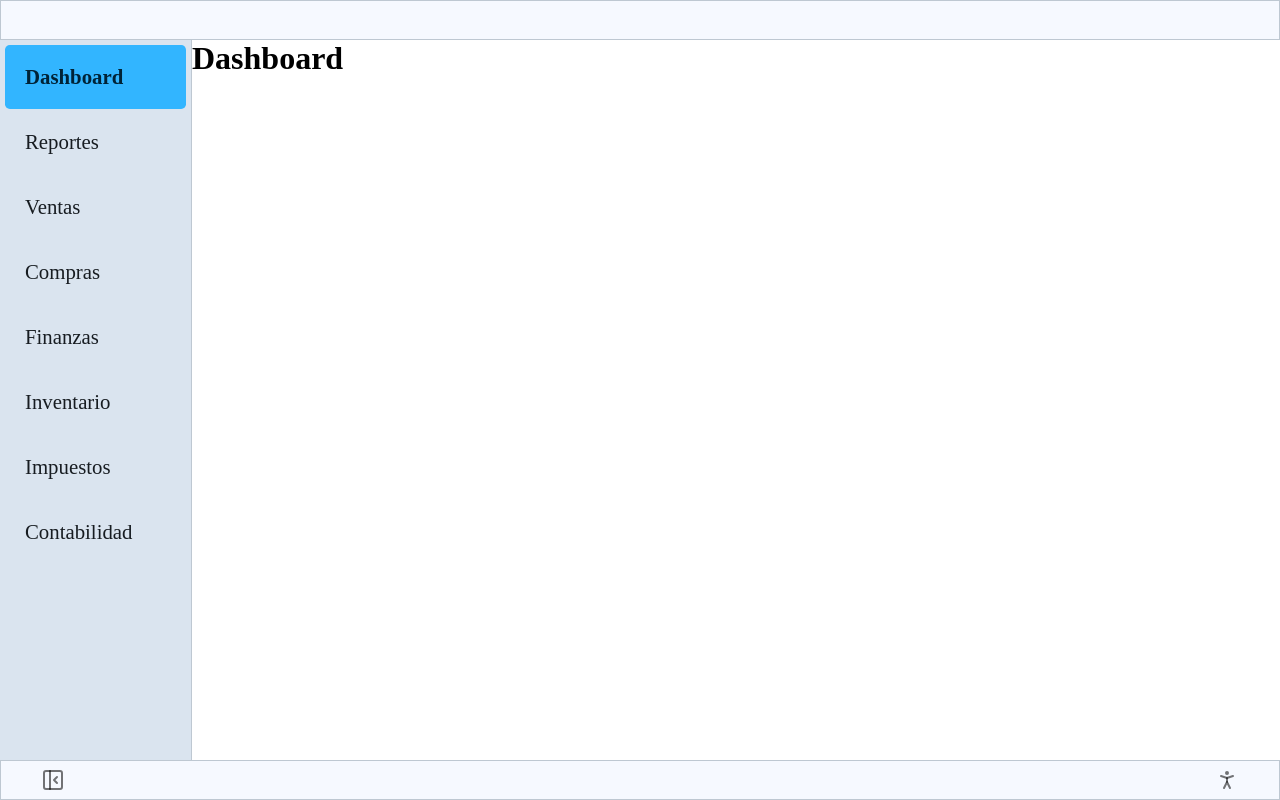
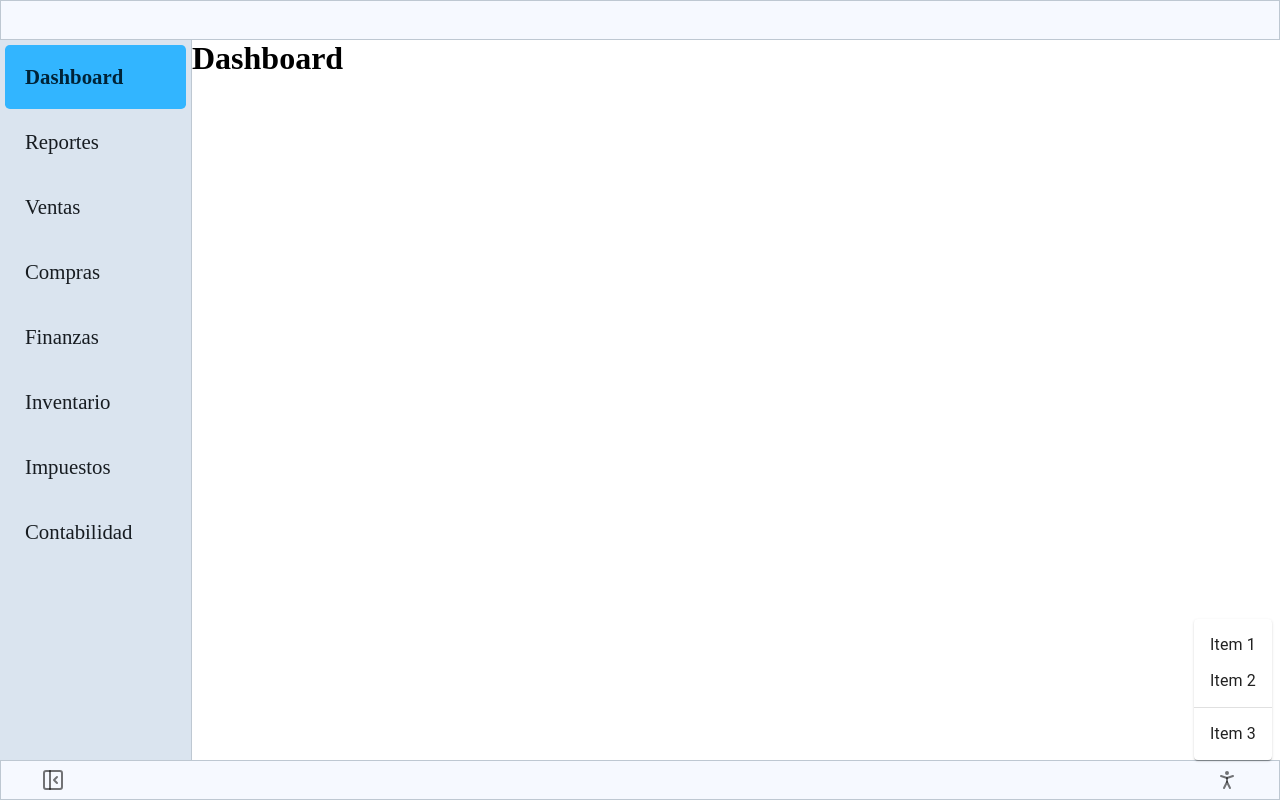
Before and after one commit to TomasBen/openLedger, a React (Vite) app: page / in a window 1280 px wide. Both pictures are taken after a click on the button 1227 px from the left and 780 px from the top of the page. Built offline with nearby package versions, Linux system fonts and the light colour scheme.

Commit message:
improved lower panel buttons and populated readme with some basic todos

```diff
--- a/src-tauri/tauri.linux.conf.json
+++ b/src-tauri/tauri.linux.conf.json
@@ -4,7 +4,7 @@
   "app": {
     "windows": [
       {
-        "closable": true
+        "closable": false
       }
     ]
   }
--- a/src/App.css
+++ b/src/App.css
@@ -59,6 +59,7 @@
     --color-surface-container-highest: rgb(222 227 233);
 }
 
+/* check for compatibility in other distros and Windows  */
 @media (prefers-color-scheme: dark) {
     --color-primary: rgb(141 205 255);
     --color-surface-tint: rgb(141 205 255);
@@ -112,8 +113,6 @@
     --color-surface-container-highest: rgb(48 53 58);
 }
 
-/* Layout.tsx related styles for the app container */
-
 #root,
 body {
     height: 100vh;
@@ -163,18 +162,6 @@ footer.lower_panel {
     background-color: var(--color-surface);
 }
 
-footer.lower_panel > .left_dock > div.accessibility_button_group > button {
-    padding: 10px;
-}
-
-/* styling for the middle button inside zoom controls in LP */
-footer.lower_panel
-    > .left_dock
-    > div.accessibility_button_group
-    > button:nth-child(2) {
-    font-size: 1em;
-}
-
 .navbar_container {
     height: 100%;
     width: 15vw;
--- a/src/App.tsx
+++ b/src/App.tsx
@@ -2,6 +2,10 @@ import Dashboard from "./pages/Dashboard.tsx";
 import Layout from "./Layout.tsx";
 import { Routes, Route } from "react-router-dom";
 import "./App.css";
+
+{
+  /* Lazy load pages other than Dashboard */
+}
 
 export default function App() {
   return (
--- a/src/components/accessibilityButton.tsx
+++ b/src/components/accessibilityButton.tsx
@@ -1,14 +1,42 @@
-import { Tooltip, IconButton } from "@mui/material";
+import { Suspense, lazy, useState, useRef } from "react";
 import { PersonStanding } from "lucide-react";
+import { panelState } from "./navbarButton";
+import { Popper, ClickAwayListener, Tooltip, IconButton } from "@mui/material";
+const AccessibilityButtonMenu = lazy(
+  () => import("./accessibilityButtonMenu.tsx"),
+);
 
 export default function AccessibilityButton() {
+  const [panelState, setPanelState] = useState<panelState>("closed");
+  const anchorElement = useRef<HTMLDivElement>(null);
+
+  const handleClick = () => {
+    setPanelState(panelState === "closed" ? "open" : "closed");
+  };
+
+  {
+    /* Portals are great!!!! Didnt know about them */
+  }
+
   return (
-    <>
-      <Tooltip title="Accessibility">
-        <IconButton>
+    <div className={"accessibilityButtonContainer"} ref={anchorElement}>
+      <Popper
+        placement="top"
+        open={panelState === "open"}
+        anchorEl={anchorElement.current}
+      >
+        <ClickAwayListener onClickAway={() => setPanelState("closed")}>
+          <Suspense fallback={<div>Loading...</div>}>
+            <AccessibilityButtonMenu />
+          </Suspense>
+        </ClickAwayListener>
+      </Popper>
+
+      <Tooltip title="Accessibility" className={"accessibilityButton"}>
+        <IconButton onClick={() => handleClick()}>
           <PersonStanding />
         </IconButton>
       </Tooltip>
-    </>
+    </div>
   );
 }
--- /dev/null
+++ b/src/components/accessibilityButtonMenu.tsx
@@ -0,0 +1,16 @@
+import { MenuList, MenuItem, Divider, Paper } from "@mui/material";
+
+export default function AccessibilityButtonMenu() {
+  return (
+    <>
+      <Paper className={"accessibilityButtonMenu"}>
+        <MenuList>
+          <MenuItem>Item 1</MenuItem>
+          <MenuItem>Item 2</MenuItem>
+          <Divider />
+          <MenuItem>Item 3</MenuItem>
+        </MenuList>
+      </Paper>
+    </>
+  );
+}
--- a/src/components/navbarButton.tsx
+++ b/src/components/navbarButton.tsx
@@ -2,9 +2,13 @@ import { useState } from "react";
 import { Tooltip, IconButton } from "@mui/material";
 import { PanelLeftOpen, PanelLeftClose } from "lucide-react";
 
-type panelState = "open" | "closed";
+export type panelState = "open" | "closed";
 
 export default function NavbarButton() {
+  {
+    /* Update logic to be more like the one used in accessibilityButton */
+  }
+
   const [panelState, setPanelState] = useState<panelState>("open");
 
   const navbar = document.getElementById("navbar");
@@ -21,12 +25,8 @@ export default function NavbarButton() {
 
   return (
     <Tooltip title="Left Panel">
-      <IconButton>
-        {panelState === "open" ? (
-          <PanelLeftClose onClick={() => handleClick()} />
-        ) : (
-          <PanelLeftOpen onClick={() => handleClick()} />
-        )}
+      <IconButton onClick={() => handleClick()}>
+        {panelState === "open" ? <PanelLeftClose /> : <PanelLeftOpen />}
       </IconButton>
     </Tooltip>
   );
```
Also changed, not shown: 1 other file (tests, documents, lock files or other folders).
